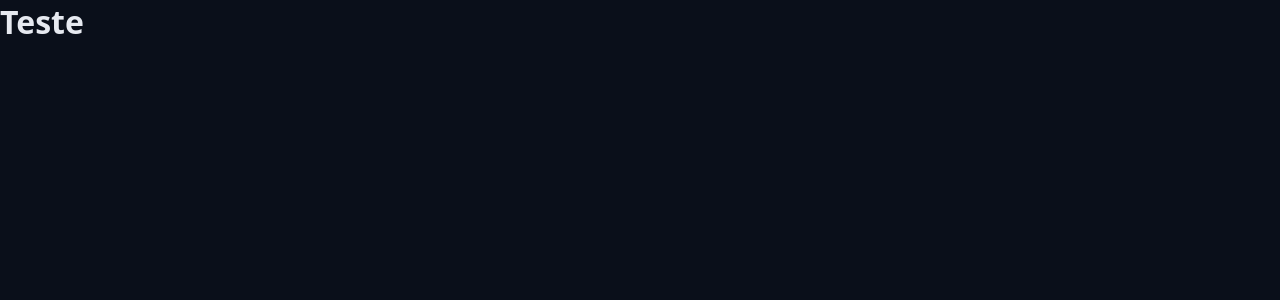
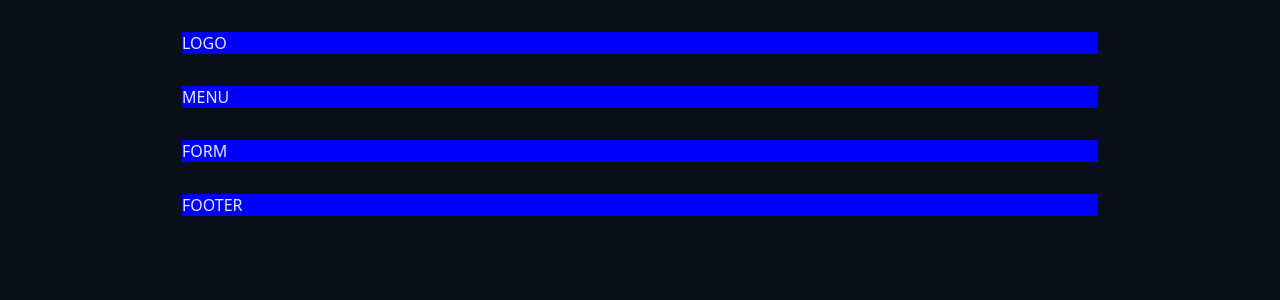
Before and after one commit to joaogbrieldev/chronos-pomodoro, a React (Vite) app: page / in a window 1280 px wide. Shown: the top 300 px of the page. Built offline with nearby package versions, Linux system fonts and the light colour scheme.

Commit message:
style: create initial layout css for App

```diff
--- a/src/App.tsx
+++ b/src/App.tsx
@@ -1,11 +1,29 @@
-import { Heading } from './components/heading';
 import './styles/global.css';
 import './styles/theme.css';
 
 export function App() {
   return (
     <>
-      <Heading>Teste</Heading>
+      <div className='container'>
+        <div className='content'>
+          <section>LOGO</section>
+        </div>
+      </div>
+      <div className='container'>
+        <div className='content'>
+          <section>MENU</section>
+        </div>
+      </div>
+      <div className='container'>
+        <div className='content'>
+          <section>FORM</section>
+        </div>
+      </div>
+      <div className='container'>
+        <div className='content'>
+          <section>FOOTER</section>
+        </div>
+      </div>
     </>
   );
 }
```
